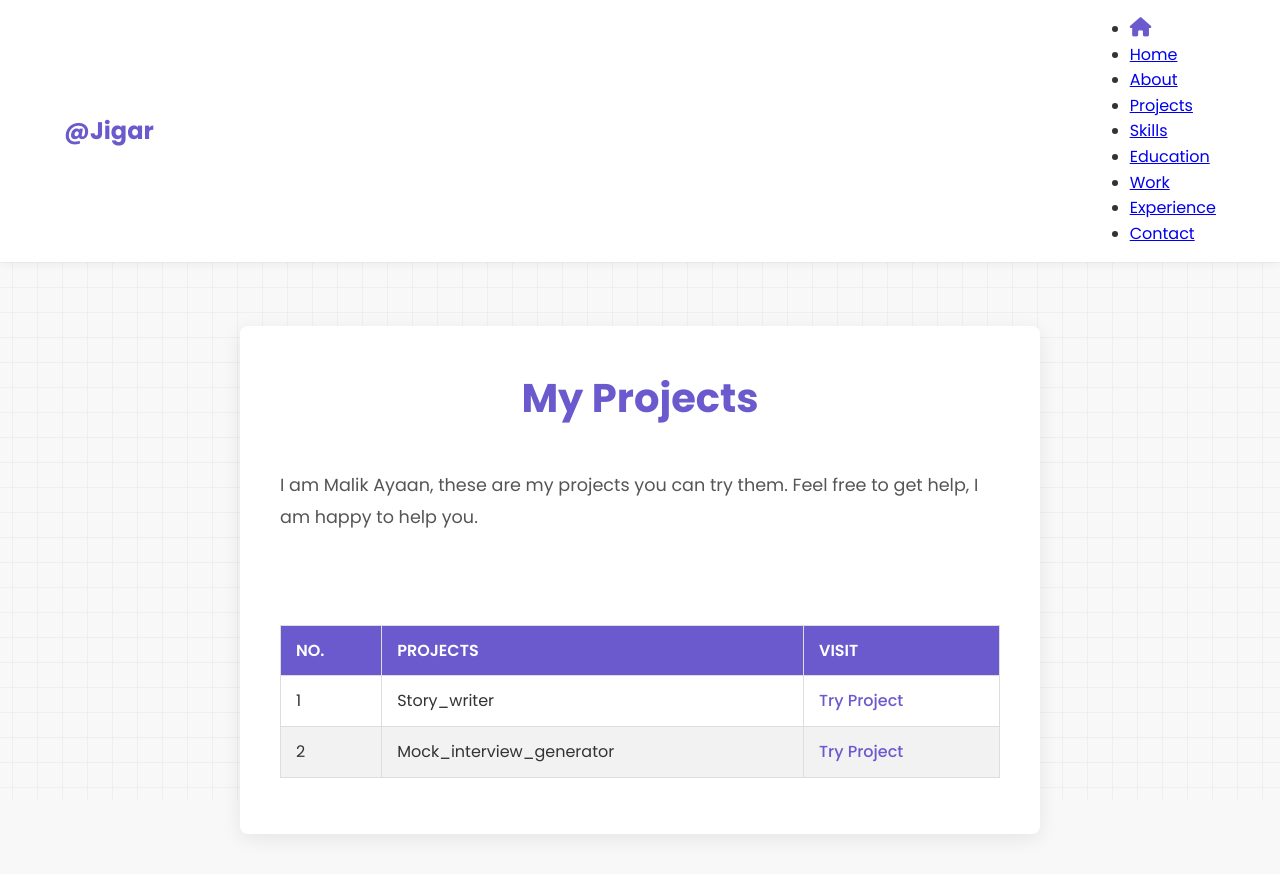
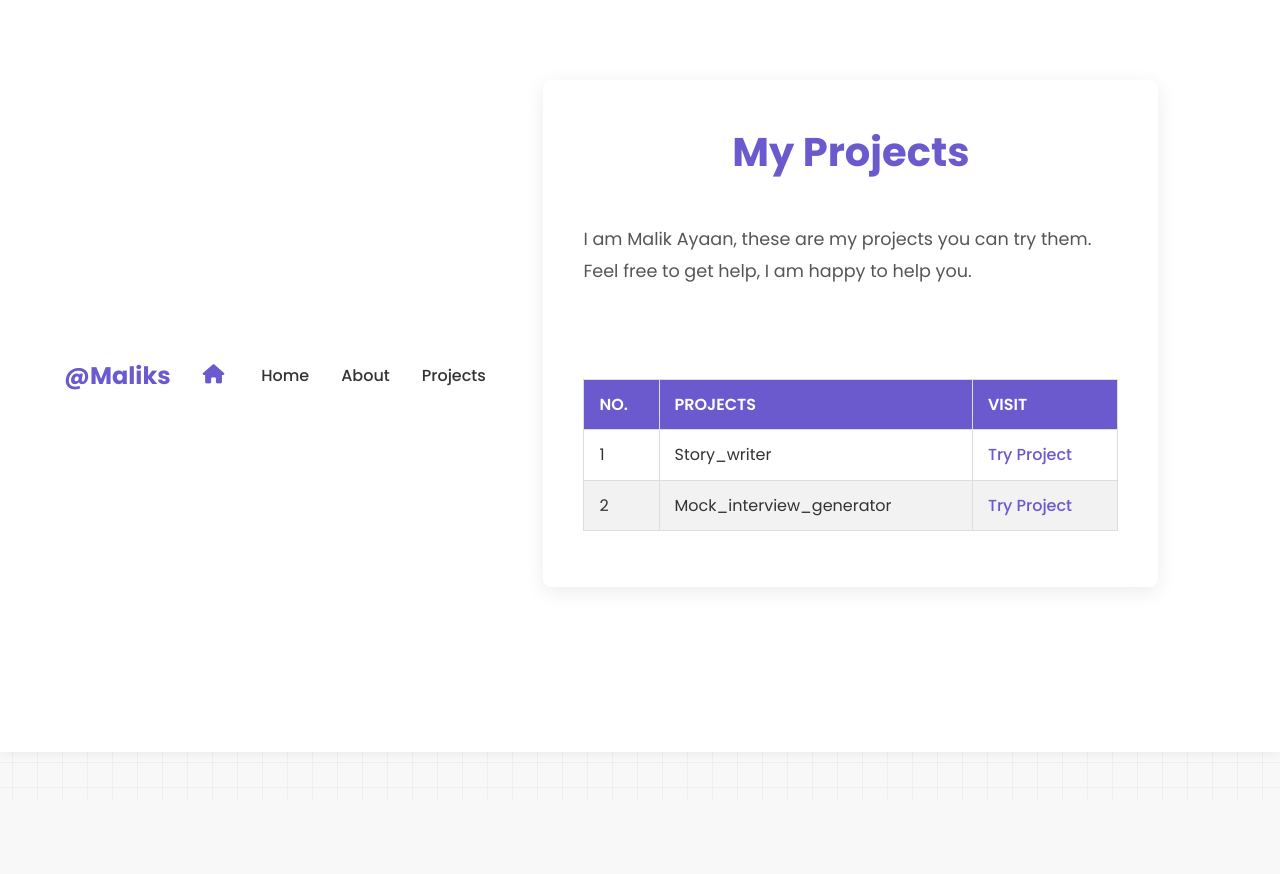
Before and after one commit to MalikAyaan456/portfolio_site, a plain HTML site: page myprojects.html in a window 1280 px wide. After the commit the page ends 800 px from the top, so only its background shows below. Drawn offline with Linux system fonts and the light colour scheme; a script that the page names is missing.

Commit message:
Update myprojects.html

```diff
--- a/myprojects.html
+++ b/myprojects.html
@@ -9,21 +9,21 @@
 </head>
 <body>
     <header class="navbar">
-        <div class="logo">@Jigar</div>
+        <div class="logo">@Maliks</div>
+        <div class="menu-toggle" id="mobile-menu">
+            <i class="fas fa-bars"></i>
+        </div>
+        <div class="nav-links-wrapper">
             <nav>
                 <ul>
                     <li><a href="index.html"><i class="fas fa-home home-icon"></i></a></li>
                     <li><a href="index.html">Home</a></li>
                     <li><a href="introduction.html">About</a></li>
-                <li><a href="myprojects.html" class="active">Projects</a></li>
-                <li><a href="#skills">Skills</a></li>
-                <li><a href="#education">Education</a></li>
-                <li><a href="#work">Work</a></li>
-                <li><a href="#experience">Experience</a></li>
-                <li><a href="#contact">Contact</a></li>
+                    <li><a href="myprojects.html">Projects</a></li>
                     </ul>
             </nav>
-    </header>
+        </div>
+    </section>
 
     <section class="page-content">
         <div class="container">
```
Lines whose indentation alone changed are shown as unchanged.
